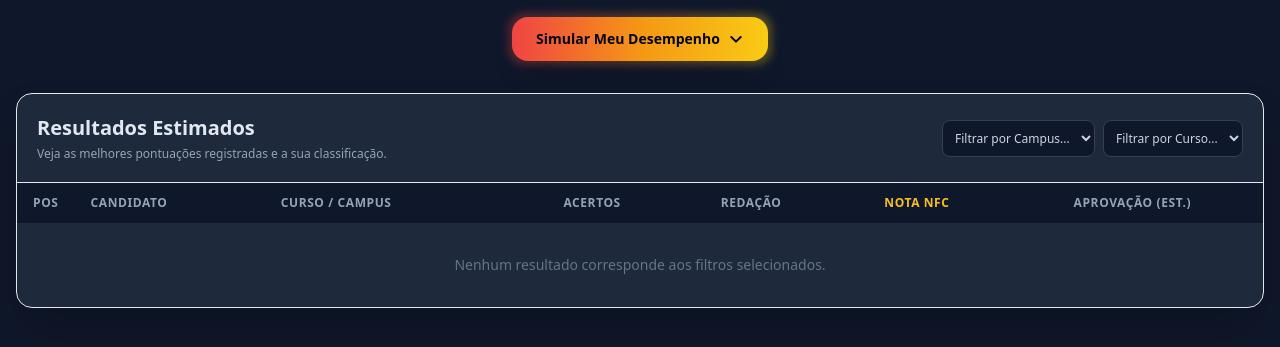
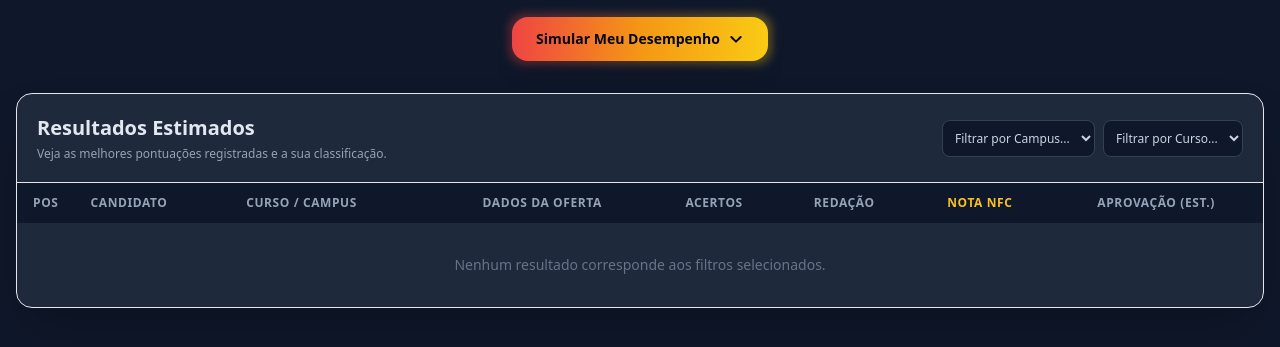
Before and after one commit to wesleyfralima/ranking-fatec, a FastAPI app: page / in a window 1280 px wide. Shown: the part 87-434 px from the top of the page. Run offline with FastAPI, Linux system fonts and the light colour scheme; data that the repository does not hold is empty; some libraries are stand-ins or nearby versions.

Commit message:
feat: inclui mais colunas e altere erro de digitação na nota base (650 para 60)

```diff
--- a/ranking_fatec/main.py
+++ b/ranking_fatec/main.py
@@ -6,6 +6,7 @@ from fastapi import Depends, FastAPI, HTTPException
 from fastapi.middleware.cors import CORSMiddleware
 from fastapi.responses import HTMLResponse
 from pydantic import BaseModel, Field
+from sqlalchemy import and_
 from sqlalchemy.orm import Session
 
 from ranking_fatec.dados import GABARITO
@@ -130,7 +131,7 @@ def calcular_probabilidade_aprovacao(
     else:
         # Se não houver nota de corte disponível,
         # usa a NFC ponderada de forma mais branda
-        score += (nfc - 650) * 0.02
+        score += (nfc - 60) * 0.02
 
     # --------------------------------------
     # 3) Concorrência (Peso aumentado no cálculo)
@@ -287,23 +288,34 @@ def obter_cursos(campus: str, periodo: str, db: Session = Depends(get_db)):
 
 @app.get("/api/ranking")
 def obter_ranking(db: Session = Depends(get_db)):
-    candidatos = (
-        db.query(Candidato)
+    data = (
+        db.query(Candidato, Oferta)
+        .join(
+            Oferta,
+            and_(
+                Candidato.faculdade == Oferta.campus,
+                Candidato.periodo == Oferta.periodo,
+                Candidato.curso == Oferta.curso,
+            ),
+        )
         .order_by(Candidato.nfc.desc(), Candidato.acertos.desc())
         .all()
     )
     return [
         {
-            "nome": c.nome,
-            "faculdade": c.faculdade,
-            "curso": c.curso,
-            "periodo": c.periodo,
-            "acertos": c.acertos,
-            "redacao": c.redacao,
-            "nfc": c.nfc,
-            "probabilidade": c.probabilidade,
+            "nome": candidato.nome,
+            "faculdade": candidato.faculdade,
+            "curso": candidato.curso,
+            "periodo": candidato.periodo,
+            "acertos": candidato.acertos,
+            "redacao": candidato.redacao,
+            "nfc": candidato.nfc,
+            "probabilidade": candidato.probabilidade,
+            "vagas": oferta.vagas,
+            "nota_corte": oferta.nota_corte_historica,
+            "candidato_vaga": oferta.cand_vaga_historico,
         }
-        for c in candidatos
+        for candidato, oferta in data
     ]
 
 
--- a/templates/index.html
+++ b/templates/index.html
@@ -323,7 +323,6 @@
                 (filtroCurso === '' || item.curso === filtroCurso);
         });
 
-        // Retorna a cor correspondente à chance de aprovação
         const obterCorClassChance = (prob) => {
             if (prob >= 75) return {
                 text: "text-emerald-400",
@@ -405,7 +404,6 @@
                     </div>
                 )}
 
-                {}
                 <div className="flex justify-center mb-8">
                     <button
                         onClick={() => setFormExpandido(!formExpandido)}
@@ -427,7 +425,6 @@
                     </button>
                 </div>
 
-                {}
                 <div className={`transition-all duration-500 ease-in-out overflow-hidden ${
                     formExpandido
                         ? 'max-h-[2500px] opacity-100 mb-8 scale-100'
@@ -576,7 +573,6 @@
                                 />
                             </div>
 
-                            {}
                             <div
                                 className="grid grid-cols-3 sm:grid-cols-5 md:grid-cols-6 gap-2 overflow-y-auto pr-2 custom-scrollbar">
                                 {qNumeros.map((q, idx) => {
@@ -654,6 +650,7 @@
                                 <th className="py-3 px-4 text-center w-12">Pos</th>
                                 <th className="py-3 px-4">Candidato</th>
                                 <th className="py-3 px-4">Curso / Campus</th>
+                                <th className="py-3 px-4 text-center">Dados da Oferta</th>
                                 <th className="py-3 px-4 text-center">Acertos</th>
                                 <th className="py-3 px-4 text-center">Redação</th>
                                 <th className="py-3 px-4 text-center text-amber-400 font-extrabold">Nota NFC</th>
@@ -663,7 +660,7 @@
                             <tbody className="divide-y divide-slate-700 text-sm">
                             {rankingFiltrado.length === 0 ? (
                                 <tr>
-                                    <td colSpan="7" className="py-8 text-center text-slate-500">Nenhum resultado
+                                    <td colSpan="8" className="py-8 text-center text-slate-500">Nenhum resultado
                                         corresponde aos filtros selecionados.
                                     </td>
                                 </tr>
@@ -676,9 +673,23 @@
                                             <td className="py-3.5 px-4 font-semibold text-slate-200">{item.nome}</td>
                                             <td className="py-3.5 px-4 leading-tight">
                                                 <div className="text-slate-300 font-medium text-xs">{item.curso}</div>
-                                                <div
-                                                    className="text-slate-400 text-[10px] mt-0.5">{item.faculdade} • <span
-                                                    className="text-amber-500/80 font-mono">{item.periodo}</span></div>
+                                                <div className="text-slate-400 text-[10px] mt-0.5">
+                                                    {item.faculdade} • <span
+                                                    className="text-amber-500/80 font-mono">{item.periodo}</span>
+                                                </div>
+                                            </td>
+                                            <td className="py-3.5 px-4 text-center leading-normal">
+                                                <div className="text-slate-300 text-xs font-medium">
+                                                    🪑 Vagas: <span
+                                                    className="text-slate-100 font-mono font-bold">{item.vagas ?? 'N/A'}</span>
+                                                </div>
+                                                <div className="text-[11px] text-slate-400 mt-0.5">
+                                                    ✂️ Corte: <span
+                                                    className="text-amber-400/90 font-mono">{item.nota_corte ? item.nota_corte.toFixed(2) : 'N/A'}</span>
+                                                    <span className="mx-1 text-slate-600">|</span>
+                                                    👥 C/V: <span
+                                                    className="text-slate-300 font-mono">{item.candidato_vaga ? item.candidato_vaga.toFixed(2) : 'N/A'}</span>
+                                                </div>
                                             </td>
                                             <td className="py-3.5 px-4 text-center text-slate-300 font-mono">{item.acertos}</td>
                                             <td className="py-3.5 px-4 text-center text-slate-300 font-mono">{item.redacao}</td>
```
